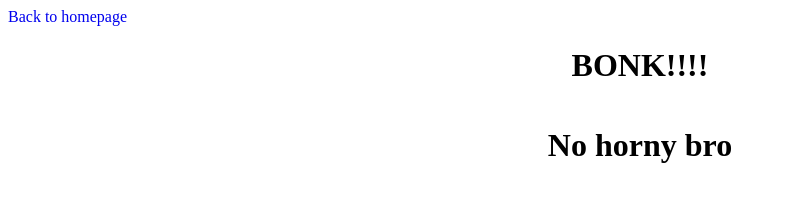
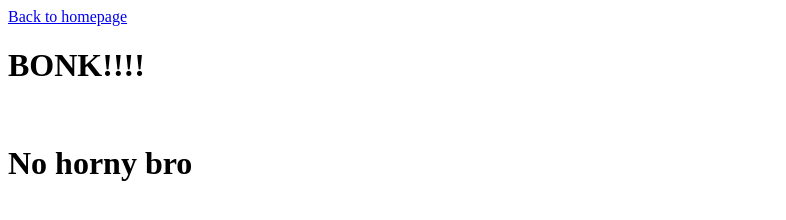
Before and after one commit to togethergithub21/test, a plain HTML site: page turnback.html in a window 1280 px wide. Shown: the whole page, without its empty margins (0-786 px from the left). Drawn offline with Linux system fonts and the light colour scheme.

Commit message:
Update turnback.html

```diff
--- a/turnback.html
+++ b/turnback.html
@@ -7,18 +7,7 @@
     <meta name="viewport" content="width=device-width, initial-scale=1.0" />
     <title>Document</title>
     <style>
-        a{
-            text-decoration: none;
-        }
-        .container{
-            display: flex;
-            justify-content: center;
-            align-items: center;
-        }
-        h1{
-            display: flex;
-            justify-content: center;
-        }
+
     </style>
 </head>
 
```
